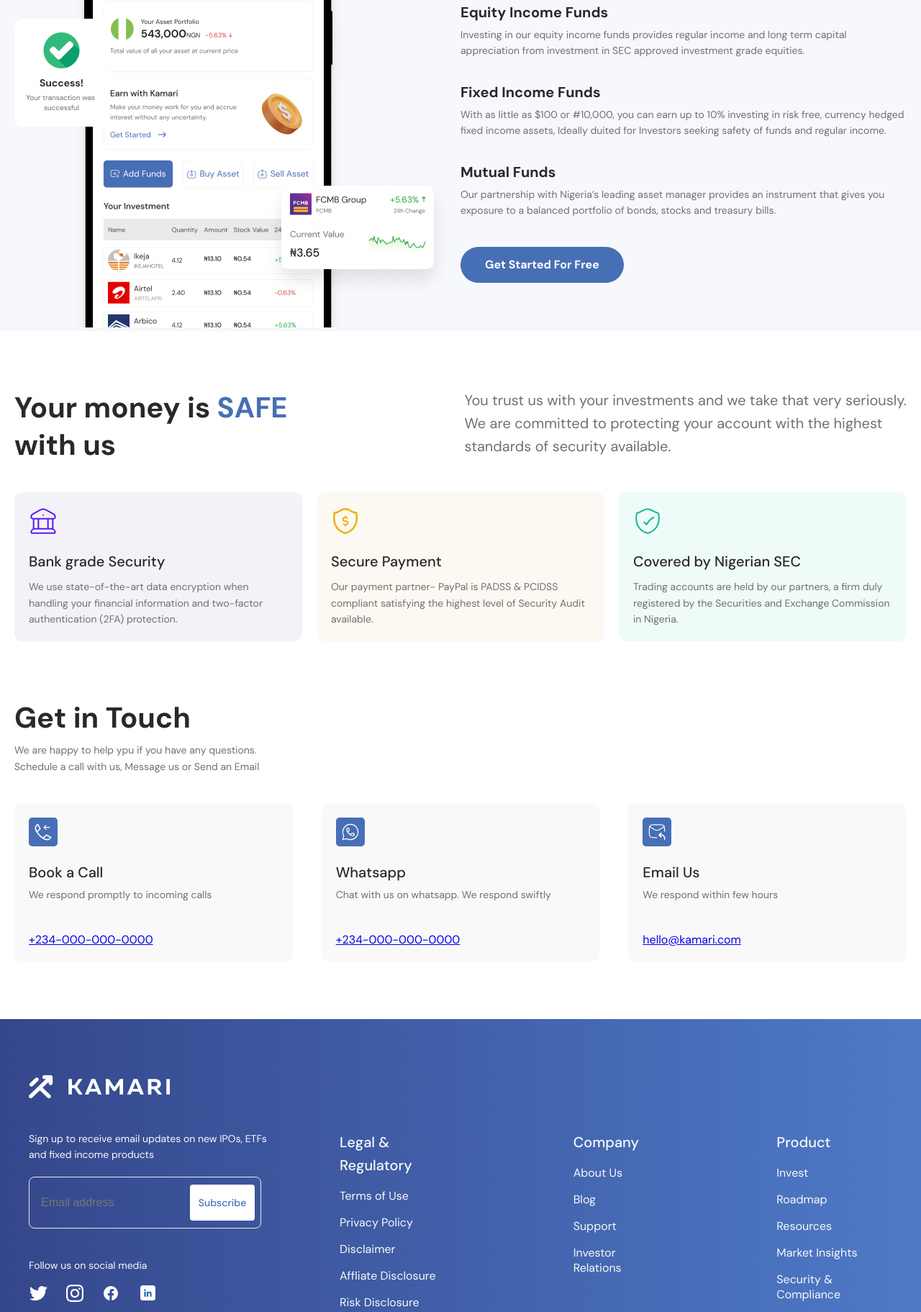
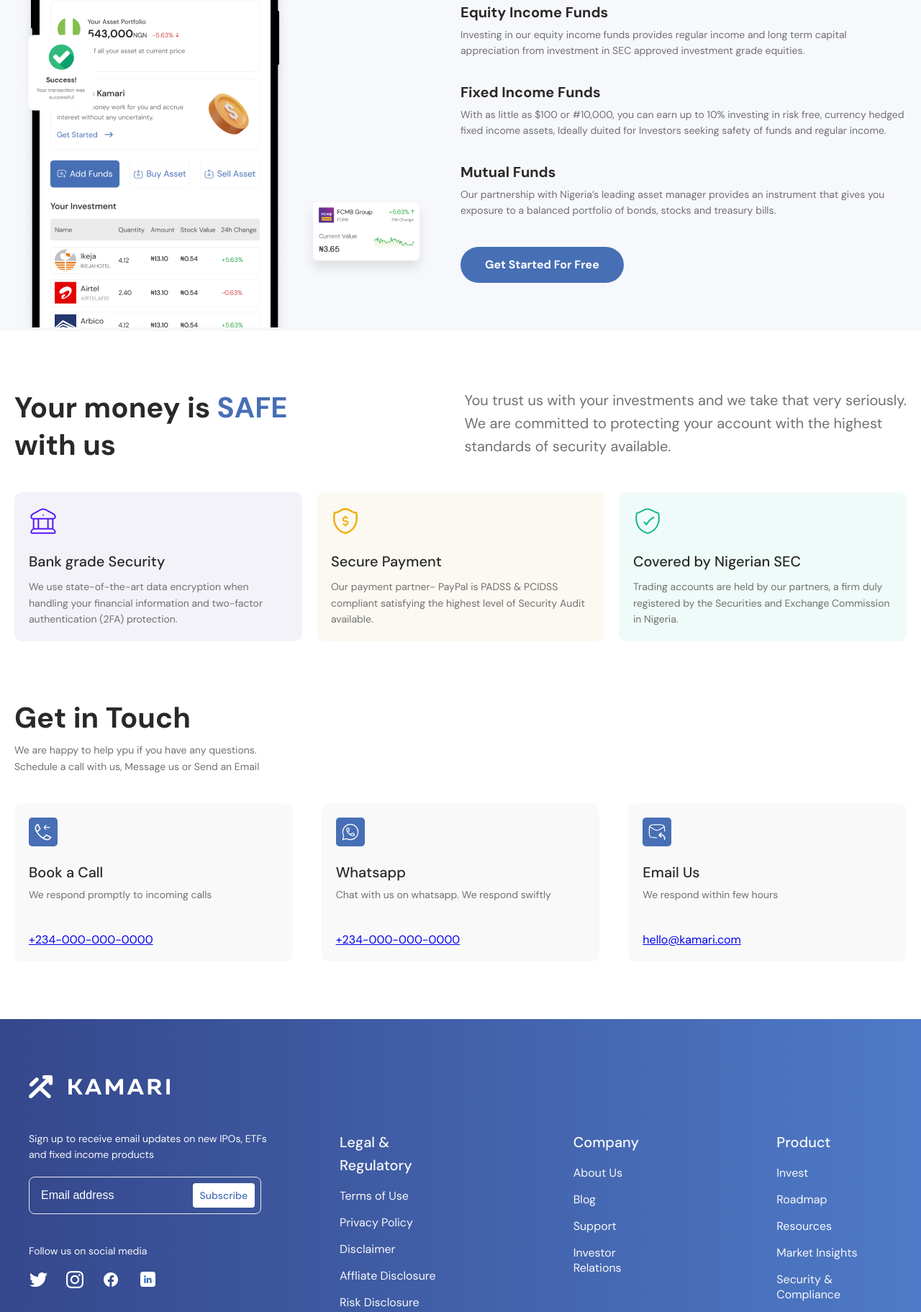
Before and after one commit to Mychaelyung/Kamari, a plain HTML site: page index.html in a window 1280 px wide. Shown: the part 2341-4164 px from the top of the page at 72% size. Drawn offline with Linux system fonts and the light colour scheme.

Commit message:
Corrections

```diff
--- a/style.css
+++ b/style.css
@@ -608,24 +608,31 @@
   flex-basis: 50%;
   margin-top: 60px;
 }
+
 .portleft img {
   max-width: 100%;
 }
 
 .portsuccess {
   position: absolute;
-  margin-top: 168px;
+  top: 168px;
+  left: 0;
 }
 
 .portfcmb {
   position: absolute;
-  margin-top: 390px;
-  margin-left: 346px;
+  bottom: 40px;
+  right: 0px;
 }
 
-.portphone {
+.portfcmb img,
+.portsuccess img {
+  transform: scale(0.7);
+}
+
+/* .portphone {
   margin-left: 74px;
-}
+} */
 
 .portright {
   flex-basis: 50%;
@@ -818,26 +825,33 @@
 .footmail {
   display: flex;
 }
+
 .footsearch {
   display: flex;
-  justify-content: space-between;
   background: transparent;
   border: 1px solid #eaeaea;
   border-radius: 8px;
-  padding: 10px 8px 10px 16px;
+  padding: 8px 8px 8px 16px;
   margin-top: 20px;
   margin-bottom: 40px;
 }
+
 .footmail input {
   background: transparent;
   border: transparent;
   font-size: 16px;
   font-weight: 400;
-  line-height: 160%;
-  margin-block: 12px;
+  width: 100%;
+  color: white;
+  outline: none;
 }
-.footmail input {
-  min-width: max-content;
+
+.footmail input::placeholder {
+  color: white;
+}
+
+.footsearch button {
+  height: 34px;
 }
 
 .social p {
@@ -954,4 +968,7 @@
     display: flex;
     justify-content: start;
   }
+  .footcontainer {
+    padding-inline: 0px;
+  }
 }
```
